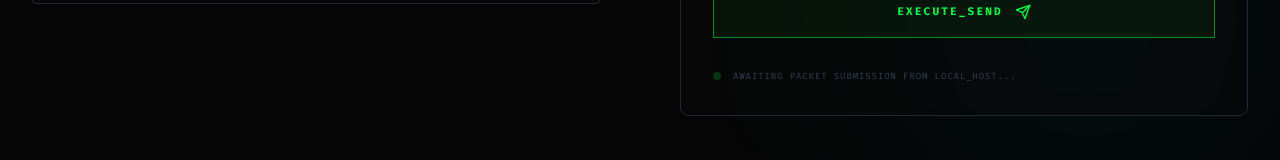
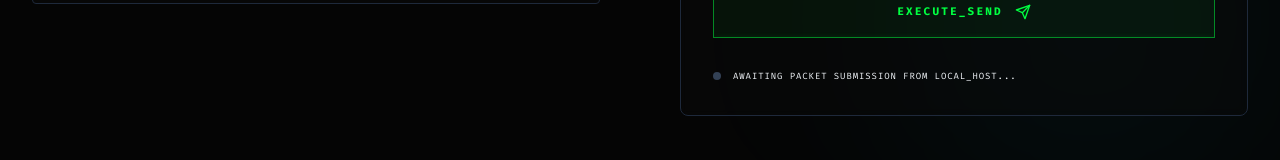
Before and after one commit to 203SHASHANK/shashank, a React (Create React App) app: page / in a window 1280 px wide. Shown: the part 7447-7607 px from the top of the page. Built offline with nearby package versions, Linux system fonts and the light colour scheme.

Commit message:
email with form submit

```diff
--- a/package.json
+++ b/package.json
@@ -3,7 +3,6 @@
   "version": "0.1.0",
   "private": true,
   "dependencies": {
-    "@emailjs/browser": "^4.4.1",
     "@testing-library/jest-dom": "^5.16.4",
     "@testing-library/react": "^13.3.0",
     "@testing-library/user-event": "^13.5.0",
--- a/src/components/Contact/Contact.jsx
+++ b/src/components/Contact/Contact.jsx
@@ -1,10 +1,8 @@
-import React, { useState, useRef } from 'react';
+import React, { useState, useRef, useEffect } from 'react';
 import { Mail, MapPin, Send, Github, Linkedin, Code, CheckCircle2, AlertCircle, Copy, Phone, Terminal, Network, ShieldAlert } from 'lucide-react';
-import emailjs from '@emailjs/browser';
 import { personalInfo } from '../../data/portfolioData';
 
 const Contact = () => {
-  const form = useRef();
   const [formData, setFormData] = useState({
     name: '',
     email: '',
@@ -15,10 +13,8 @@ const Contact = () => {
   const [submitStatus, setSubmitStatus] = useState(null);
   const [copiedField, setCopiedField] = useState(null);
 
-  // Initialize EmailJS
-  const EMAIL_SERVICE_ID = 'service_53klkeq';
-  const EMAIL_TEMPLATE_ID = 'shashank_203';
-  const EMAIL_PUBLIC_KEY = '5e_Mdvc7CZLJV-7cg';
+  // Endpoint for library-less form submission via FormSubmit (AJAX)
+  const FORMSUBMIT_ENDPOINT = `https://formsubmit.co/ajax/${personalInfo.email}`;
 
   const handleInputChange = (field, value) => {
     setFormData(prev => ({
@@ -38,22 +34,35 @@ const Contact = () => {
     setIsSubmitting(true);
 
     try {
-      await emailjs.sendForm(
-        EMAIL_SERVICE_ID,
-        EMAIL_TEMPLATE_ID,
-        form.current,
-        EMAIL_PUBLIC_KEY
-      );
+      const response = await fetch(FORMSUBMIT_ENDPOINT, {
+        method: 'POST',
+        headers: {
+          'Content-Type': 'application/json',
+          'Accept': 'application/json'
+        },
+        body: JSON.stringify({
+          name: formData.name,
+          email: formData.email,
+          subject: formData.subject,
+          message: formData.message,
+          _subject: `New Transmission from Portfolio: ${formData.subject}`
+        })
+      });
 
-      setSubmitStatus('success');
-      setFormData({ name: '', email: '', subject: '', message: '' });
+      const result = await response.json();
+
+      if (result.success === 'true' || response.ok) {
+        setSubmitStatus('success');
+        setFormData({ name: '', email: '', subject: '', message: '' });
+      } else {
+        throw new Error('Packet delivery rejected by relay.');
+      }
 
     } catch (error) {
-      console.error('Email sending failed:', error);
+      console.error('Transmission failed:', error);
       setSubmitStatus('error');
     } finally {
       setIsSubmitting(false);
-      setTimeout(() => setSubmitStatus(null), 5000);
     }
   };
 
@@ -199,12 +208,20 @@ const Contact = () => {
                     <span className="text-[11px] font-mono font-black uppercase tracking-widest">
                       {submitStatus === 'success'
                         ? '>> Transmission successful: Data persistent'
-                        : '>> Error: Uplink failed. Retry requested.'}
+                        : '>> Error: Uplink failed. Validate credentials.'}
                     </span>
+                    {submitStatus === 'error' && (
+                      <button
+                        onClick={() => setSubmitStatus(null)}
+                        className="ml-auto text-[9px] font-mono font-black text-red-500 hover:text-white underline decoration-dotted underline-offset-4"
+                      >
+                        RETRY_HANDSHAKE
+                      </button>
+                    )}
                   </div>
                 )}
 
-                <form ref={form} onSubmit={handleSubmit} className="space-y-6">
+                <form onSubmit={handleSubmit} className="space-y-6">
                   <div className="grid md:grid-cols-2 gap-6">
                     <div className="space-y-2">
                       <label className="text-[10px] font-mono font-black text-slate-600 uppercase tracking-widest ml-1">Identifier</label>
@@ -281,9 +298,15 @@ const Contact = () => {
                   </button>
                 </form>
 
-                <div className="mt-8 flex items-center gap-3 text-[9px] font-mono text-slate-700 uppercase tracking-widest">
-                  <div className="w-2 h-2 bg-matrix/20 rounded-full" />
-                  Awaiting packet submission from local_host...
+                <div className="mt-8 flex items-center gap-3 text-[9px] font-mono uppercase tracking-widest">
+                  <div className={`w-2 h-2 rounded-full ${isSubmitting ? 'bg-matrix animate-pulse' :
+                    submitStatus === 'success' ? 'bg-matrix' :
+                      submitStatus === 'error' ? 'bg-red-500' : 'bg-slate-700'
+                    }`} />
+                  {isSubmitting ? 'Uplink active: Transmitting data packets...' :
+                    submitStatus === 'success' ? 'Transmission confirmed: Data persistent.' :
+                      submitStatus === 'error' ? 'Critical error: Uplink connection refused.' :
+                        'Awaiting packet submission from local_host...'}
                 </div>
               </div>
             </div>
```
Also changed, not shown: 12 other files (tests, documents, lock files or other folders).
